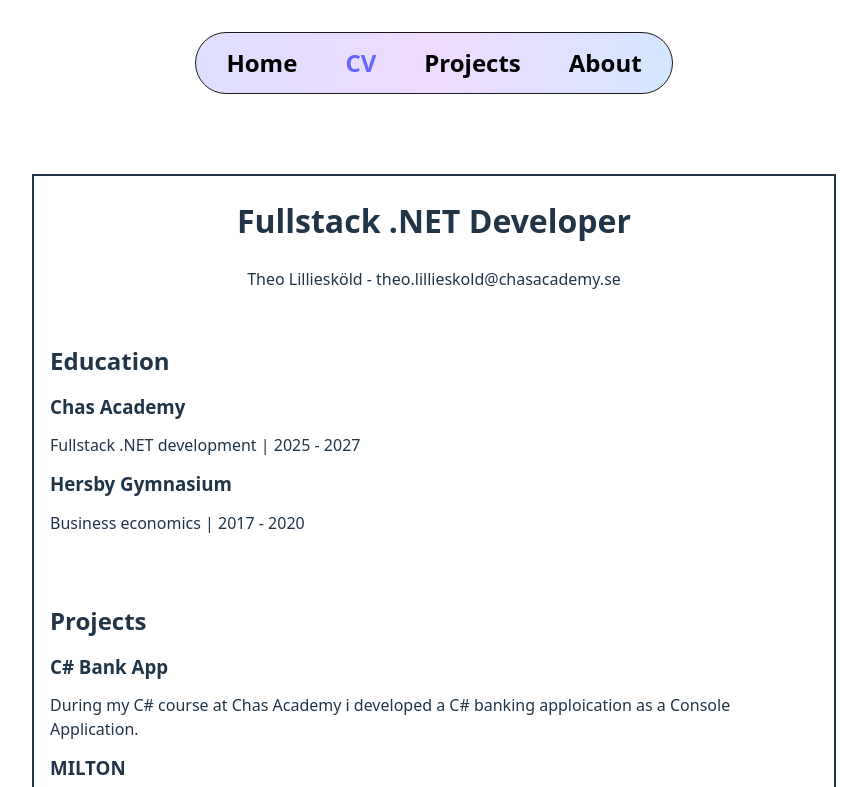
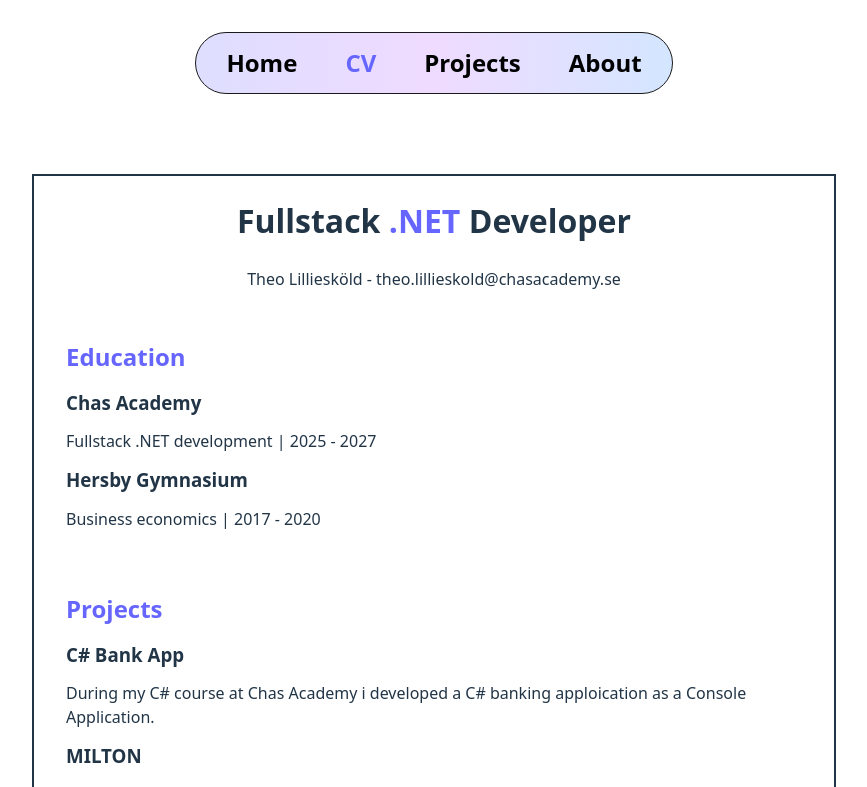
Before and after one commit to lskld/labb2_cv_portal, a React (Vite) app: page /labb2_cv_portal/cv in a window 1280 px wide. Shown: the top 787 px of the page, without its empty margins (206-1073 px from the left). Built offline with nearby package versions, Linux system fonts and the light colour scheme.

Commit message:
overall styling changes in cv page and projects page

```diff
--- a/src/components/cvdata/CvData.css
+++ b/src/components/cvdata/CvData.css
@@ -7,11 +7,15 @@
 }
 
 .cv_section {
-    padding: 1rem;
+    padding: 0.75rem 2rem;
+}
+
+.cv_section h2 {
+    color: #6666ff;
 }
 
 .cv_personal_info {
-    padding: 0 1rem;
+    padding: 0 2rem;
     text-align: center;
 }
 
@@ -27,6 +31,10 @@
     text-align: center;
 }
 
+.dotnet {
+    color: #6666ff;
+}
+
 @media screen and (max-width: 768px) {
     .cv_container {
         padding: 0.5rem;
--- a/src/components/cvdata/CvData.jsx
+++ b/src/components/cvdata/CvData.jsx
@@ -7,7 +7,7 @@ function CvData() {
 
     return(
         <div className="cv_container">
-            <h1>Fullstack .NET Developer</h1>
+            <h1>Fullstack <span className="dotnet">.NET</span> Developer</h1>
 
             <section className="cv_personal_info">
                 <p>{fullName} - {contactEmail}</p>
--- a/src/components/github-repos/GithubRepos.css
+++ b/src/components/github-repos/GithubRepos.css
@@ -15,8 +15,9 @@
     max-width: 200px;
     width: 100%;
     border-radius: 10px;
+    border: solid 1px;
     padding: 1rem;
-    background-color: rgb(196, 205, 255);
+    background: linear-gradient(90deg, #dedeff, #efdbff, #d4e6ff);
 }
 
 .github_loading {
```
